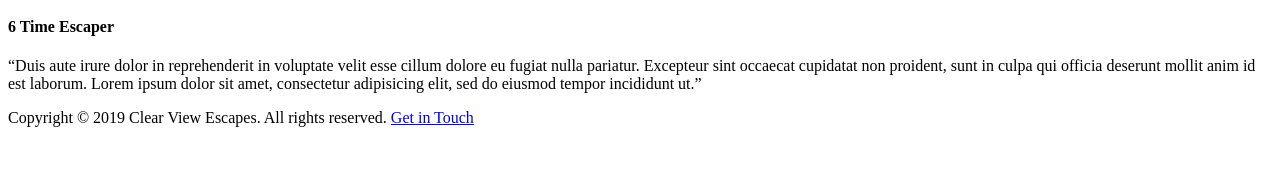
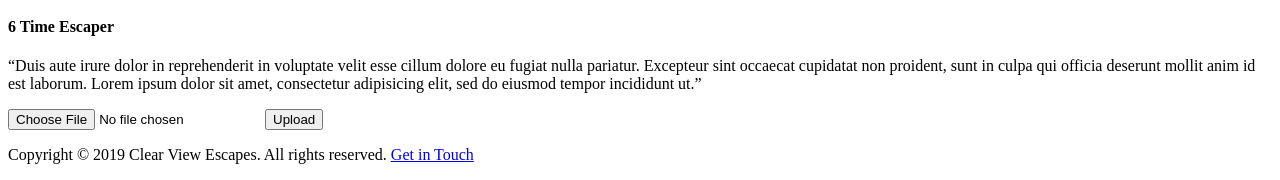
Before and after one commit to 744825/Travel-site-demo, a website: page app/index.html in a window 1280 px wide. Shown: the part 2587-2767 px from the top of the page. Before the commit the page ends 2730 px from the top, so only its background shows below. Drawn offline with Linux system fonts and the light colour scheme.

Commit message:
Update index.html

```diff
--- a/app/index.html
+++ b/app/index.html
@@ -276,6 +276,12 @@
     };
 </script>
   <div>
+    <input type="file" id="fileUpload" />
+<input type="button" id="upload" value="Upload" onclick="UploadProcess()" />
+<br/>
+
+<div id="ExcelTable"></div>
+
   <footer class="site-footer">
     <div class="wrapper">
       <p><span class="site-footer__text">Copyright &copy; 2019  Clear View Escapes. All rights reserved.</span> <a href="#" class="btn btn--orange open-modal">Get in Touch</a></p>
```
